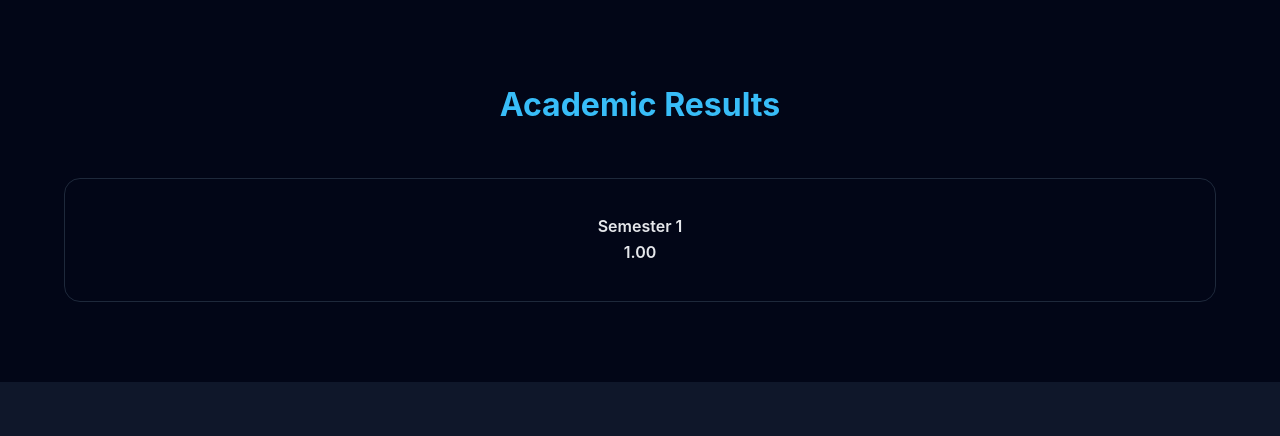
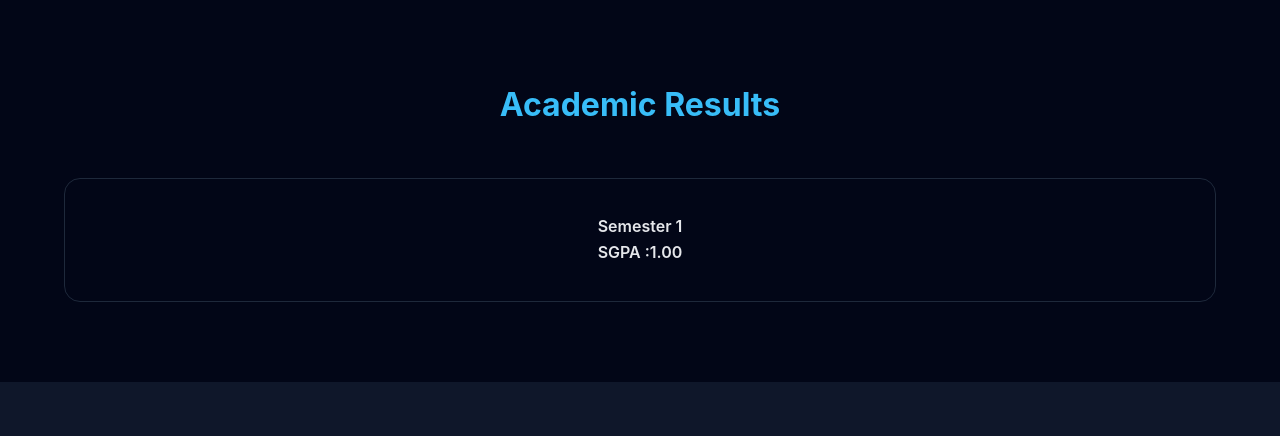
Before and after one commit to jeevithswarup/django-portfolio, a Django app: page /academics/ in a window 1280 px wide. Shown: the part 838-1274 px from the top of the page. Run offline with Django 5.2, Linux system fonts and the light colour scheme; tables that the repository leaves empty hold one stand-in row (values such as "Sample post").

Commit message:
Fixing 500 error

```diff
--- a/My_portfolio/templates/My_portfolio/academics.html
+++ b/My_portfolio/templates/My_portfolio/academics.html
@@ -86,7 +86,7 @@
                 {% if sem.semester_pdf %}
                     <a href="{{ sem.semester_pdf.url }}" target="_blank" class="result-card">
                         Semester {{ sem.semester_number }}
-                         <p>{{ sem.cgpa }}</p>
+                         <p>SGPA :{{ sem.cgpa }}</p>
                     </a>
                 {% endif %}
 
```
